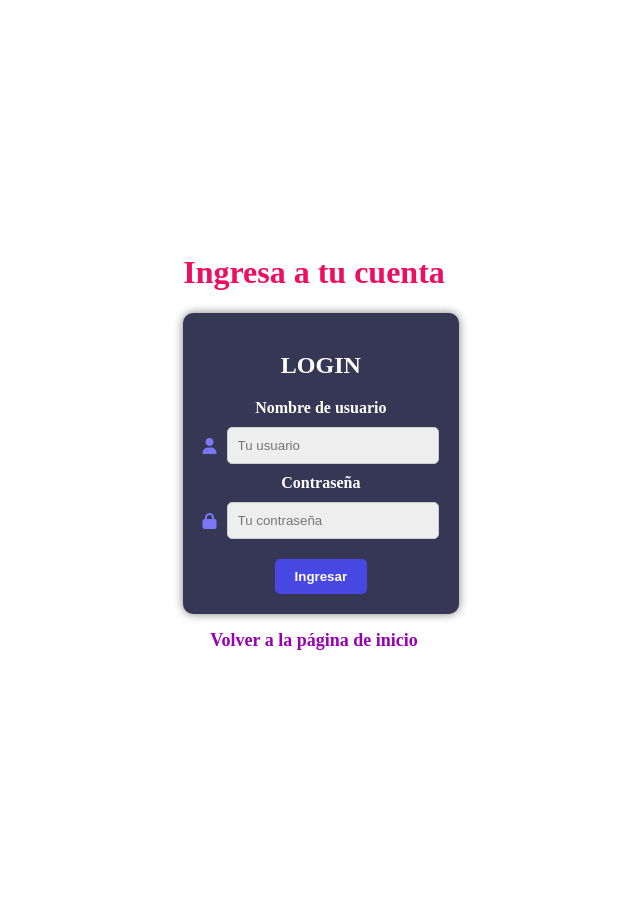
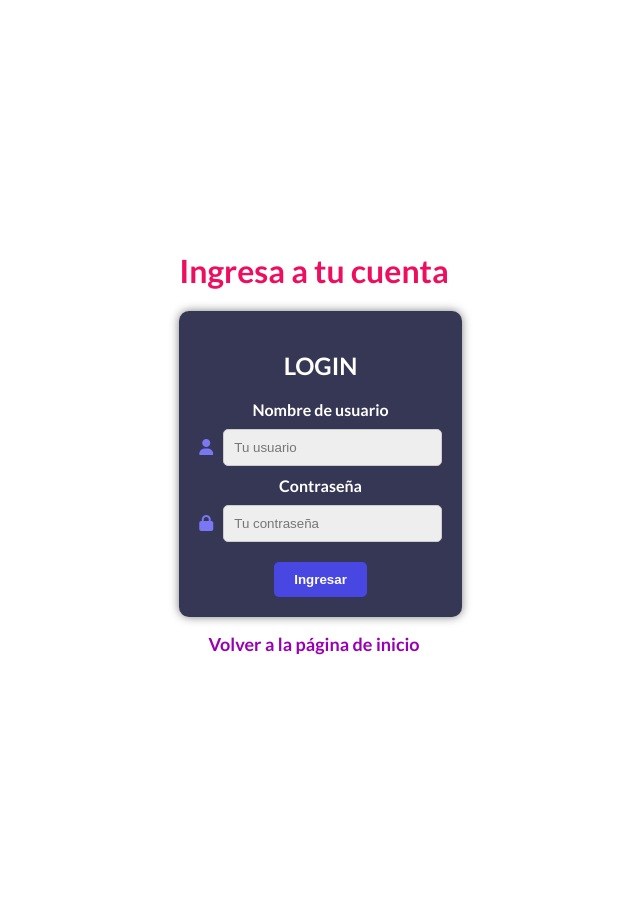
Before and after one commit to Emanuel-Ramayo/grupo_5_DHTech, a Node server app: template views/login.html in a window 1280 px wide. Shown: the whole page, without its empty margins (326-966 px from the left). Run offline with Node 20, Linux system fonts and the light colour scheme; the template is opened without the code that fills it, so the values that code supplies are empty.

Commit message:
cambio en la fuente de la letra

```diff
--- a/public/css/login.css
+++ b/public/css/login.css
@@ -1,7 +1,7 @@
 
 
 body {
-
+  font-family: 'Lato';
   background-color: #ffffff;
   margin: 0;
   padding: 50px;
```
